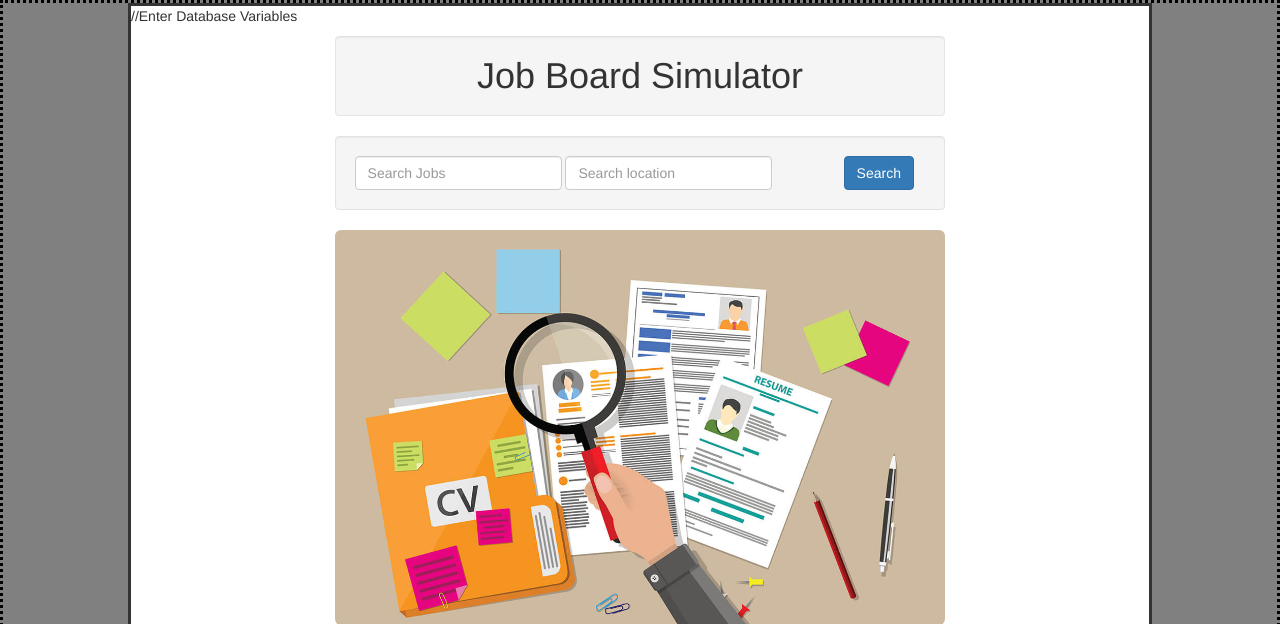
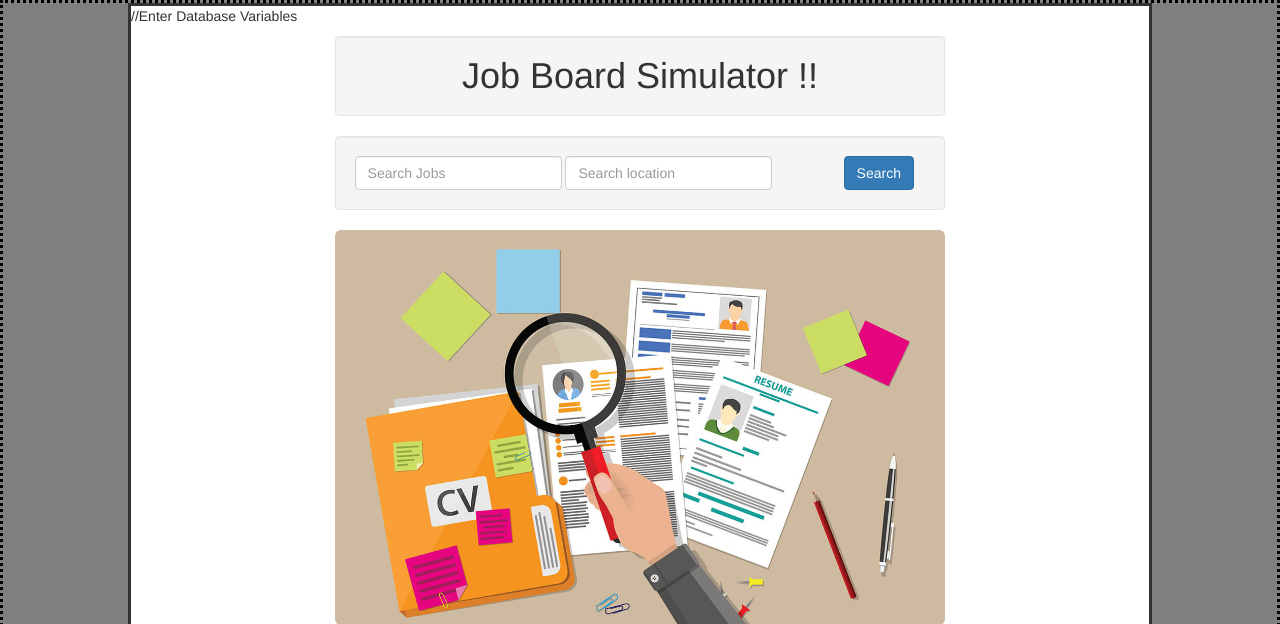
Before and after one commit to adamshuster/JBProject, a PHP site: page /index.php in a window 1280 px wide. Shown: the top 624 px of the page. Run offline with PHP 8.4, Linux system fonts and the light colour scheme; data comes from the database, SQL or seed files in the repository; data that the repository does not hold is empty.

Commit message:
Change title on header

```diff
--- a/jobboard/private/shared/header.php
+++ b/jobboard/private/shared/header.php
@@ -16,7 +16,7 @@
 
   <body>
     <header>
-      <h1 class=" well"> Job Board Simulator</h1>
+      <h1 class="well"> Job Board Simulator !! </h1>
 
     </header>
 
```
